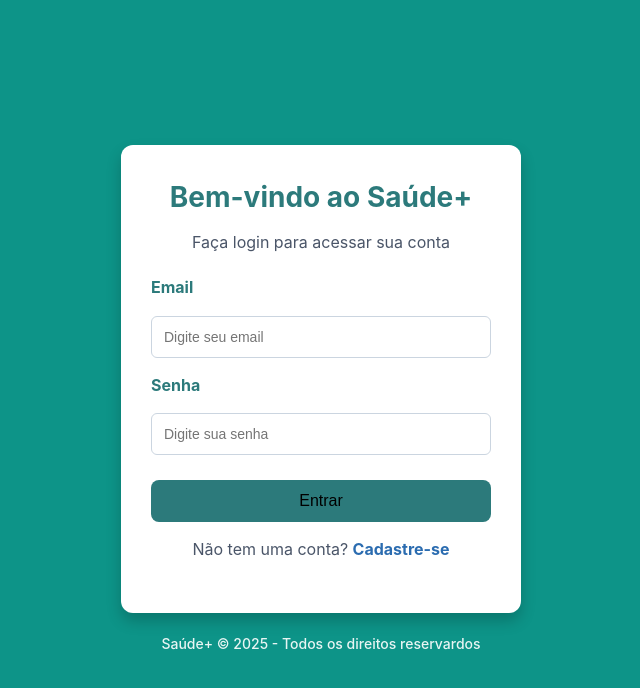
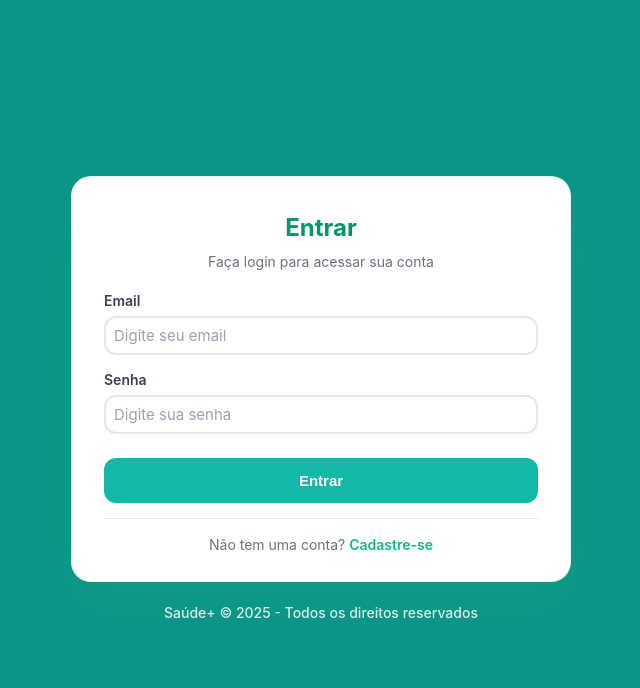
Before and after one commit to JoaoVicttor07/saude-plus-front, a React (Vite) app: page /signin in a window 1280 px wide. Shown: the top 688 px of the page, without its empty margins (319-959 px from the left). Built offline with nearby package versions, Linux system fonts and the light colour scheme.

Commit message:
style: restrutura o estilo da pagina de login

```diff
--- a/src/components/Button/index.jsx
+++ b/src/components/Button/index.jsx
@@ -4,18 +4,11 @@ function Button({
   children,
   width,
   height,
-  fontSize = "1rem",
+  fontSize,
   fontWeight,
-  color,
-  background = "#2c7a7b",
-  border = "none",
-  borderRadius = "0.5rem",
-  hoverBackground = "#285e61",
-  hoverColor,
-  disabledBackground = "#b2dfdb",
-  disabledColor = "#fff",
   style = {},
   disabled,
+  className = "",
   ...props
 }) {
   const [isHovered, setIsHovered] = useState(false);
@@ -31,31 +24,19 @@ function Button({
     height,
     fontSize,
     fontWeight,
-    color: isBtnDisabled
-      ? disabledColor
-      : isHovered && hoverColor
-      ? hoverColor
-      : color,
-    background: isBtnDisabled
-      ? disabledBackground
-      : isHovered && hoverBackground
-      ? hoverBackground
-      : background,
-    border,
-    borderRadius,
-    padding: "0.75rem 1.5rem",
     cursor: isBtnDisabled ? "not-allowed" : "pointer",
-    opacity: isBtnDisabled ? 0.6 : 1,
-    transition: "background 0.2s, color 0.2s, opacity 0.2s, box-shadow 0.2s, transform 0.2s",
-    boxShadow: isHovered
-      ? "0 4 px 16 px 0 rgba(44,122,123, 0.15)"
+    opacity: isBtnDisabled ? 0.7 : 1,
+    // Efeitos visuais leves, não sobrescrevendo cor/background do CSS
+    boxShadow: isHovered && !isBtnDisabled
+      ? "0 4px 16px 0 rgba(44,122,123, 0.15)"
       : "none",
-    transform: isHovered ? "translateY(-2px)" : "none",
+    transform: isHovered && !isBtnDisabled ? "translateY(-2px)" : "none",
     ...style,
   };
 
   return (
     <button
+      className={className}
       style={customStyle}
       onMouseEnter={() => setIsHovered(true)}
       onMouseLeave={() => setIsHovered(false)}
--- a/src/components/footer/index.jsx
+++ b/src/components/footer/index.jsx
@@ -3,7 +3,7 @@ import "./style.css";
 function Footer() {
   return (
     <footer className="footer-component">
-      <span>Saúde+ &copy; 2025 - Todos os direitos reservardos</span>
+      <span>Saúde+ &copy; 2025 - Todos os direitos reservados</span>
     </footer>
   );
 }
--- a/src/pages/Auth/Signin/index.jsx
+++ b/src/pages/Auth/Signin/index.jsx
@@ -3,8 +3,8 @@ import { useNavigate } from "react-router-dom";
 import Input from "../../../components/Input";
 import Button from "../../../components/Button";
 import Link from "../../../components/Link";
-import Footer from "../../../components/footer"
-import "./style.css";
+import Footer from "../../../components/footer";
+import "./style.css"; // Importa o CSS exclusivo da página de login
 
 function Signin() {
   const [email, setEmail] = useState("");
@@ -20,19 +20,22 @@ function Signin() {
     } else if (email === "admin@admin.com" && password === "1") {
       navigate("/admin/dashboard");
     } else if (email === "doctor@doctor.com" && password === "1") {
-      navigate("/doctor/dashboard"); // Redireciona para o dashboard do médico
+      navigate("/doctor/dashboard");
     } else {
       setErro("Usuário ou senha inválidos");
     }
   };
 
   return (
-    <div className="main-container">
-      <div className="signin-container">
-        <h1>Bem-vindo ao Saúde+</h1>
-        <p>Faça login para acessar sua conta</p>
-        <form className="signin-form" onSubmit={handleSubmit}>
-          <label htmlFor="email">Email</label>
+    <div className="login-container">
+      <div className="login-card">
+        <div className="form-header">
+          <h1 className="form-title">Entrar</h1>
+          <p className="form-subtitle">Faça login para acessar sua conta</p>
+        </div>
+        <form className="login-form" onSubmit={handleSubmit}>
+          <div className="form-group">
+            <label htmlFor="email" className="form-label">Email</label>
             <Input
               type="email"
               id="email"
@@ -40,9 +43,11 @@ function Signin() {
               value={email}
               onChange={(e) => setEmail(e.target.value)}
               required
+              className="form-input"
             />
-
-          <label htmlFor="password">Senha</label>
+          </div>
+          <div className="form-group">
+            <label htmlFor="password" className="form-label">Senha</label>
             <Input
               type="password"
               id="password"
@@ -50,18 +55,17 @@ function Signin() {
               value={password}
               onChange={(e) => setPassword(e.target.value)}
               required
+              className="form-input"
             />
-
-          <Button
-            style={{ marginTop: '10px' }}
-          >
+          </div>
+          <Button className="btn-primary" style={{ marginTop: '10px' }}>
             Entrar
           </Button>
         </form>
-        {erro && <p style={{ color: "red" }}>{erro}</p>}
-        <p className="register-link">
+        {erro && <p className="error-message" style={{ textAlign: "center" }}>{erro}</p>}
+        <div className="login-link">
           Não tem uma conta? <Link href="/signup">Cadastre-se</Link>
-        </p>
+        </div>
       </div>
       <Footer />
     </div>
--- a/src/pages/Auth/Signin/style.css
+++ b/src/pages/Auth/Signin/style.css
@@ -1,95 +1,170 @@
-/* body {
-  background: linear-gradient(135deg, #2c7a7b, #38b2ac);
-  height: 100vh;
-  color: #ffffff;
-} */
-
-.main-container {
+.login-container {
   min-height: 100vh;
-  width: 100vw;
   display: flex;
   flex-direction: column;
   align-items: center;
   justify-content: center;
+  padding: 20px;
 }
 
-.signin-container {
-    width: 100%;
-    max-width: 400px;
-    padding: 30px;
-    background-color: #ffffff;
-    border-radius: 12px;
-    box-shadow: 0 8px 15px rgba(0, 0, 0, 0.2);
-    text-align: center;
-    color: #2c7a7b;
+.login-card {
+  background: white;
+  border-radius: 20px;
+  box-shadow: 0 25px 50px rgba(16, 185, 129, 0.2);
+  padding: 32px 32px 24px 32px;
+  width: 100%;
+  max-width: 500px;
+  position: relative;
+  border: 1px solid rgba(16, 185, 129, 0.1);
+  backdrop-filter: blur(10px);
 }
 
-.signin-container h1 {
-    font-size: 28px;
-    font-weight: bold;
-    margin-bottom: 10px;
+.form-header {
+  text-align: center;
+  margin-bottom: 1rem;
 }
 
-.signin-container p {
-    font-size: 16px;
-    margin-bottom: 20px;
-    color: #4a5568;
+.form-title {
+  color: #1f2937;
+  font-size: 28px;
+  font-weight: 700;
+  margin-bottom: 4px;
+  background: linear-gradient(135deg, #10b981 0%, #059669 50%, #047857 100%);
+  -webkit-background-clip: text;
+  -webkit-text-fill-color: transparent;
+  background-clip: text;
 }
 
-.signin-form {
-    display: flex;
-    flex-direction: column;
-    gap: 15px;
+.form-subtitle {
+  color: #6b7280;
+  font-size: 15px;
+  font-weight: 400;
 }
 
-.signin-form label {
-    text-align: left;
-    font-weight: bold;
-    color: #2c7a7b;
+.login-form {
+  display: flex;
+  flex-direction: column;
+  gap: 14px;
 }
 
-.signin-form input {
-    padding: 12px;
-    border: 1px solid #cbd5e0;
-    border-radius: 6px;
-    font-size: 14px;
-    transition: border-color 0.3s ease;
+.form-group {
+  display: flex;
+  flex-direction: column;
 }
 
-.signin-form input:focus {
-    border-color: #38b2ac;
-    outline: none;
-    box-shadow: 0 0 5px rgba(56, 178, 172, 0.5);
+.form-label {
+  color: #374151;
+  font-weight: 600;
+  margin-bottom: 4px;
+  font-size: 14px;
 }
 
-.custom-button {
-    background-color: #2c7a7b;
-    color: #ffffff;
-    padding: 12px;
-    border: none;
-    border-radius: 6px;
-    cursor: pointer;
-    font-size: 16px;
-    transition: background-color 0.3s ease;
+.form-input {
+  padding: 10px 10px;
+  border: 2px solid #e5e7eb;
+  border-radius: 12px;
+  font-size: 15px;
+  transition: all 0.3s ease;
+  background: white;
+  color: #374151;
+  font-family: inherit;
 }
 
-.custom-button:hover {
-    background-color: #285e61;
+.form-input:focus {
+  outline: none;
+  border-color: #10b981;
+  box-shadow: 0 0 0 4px rgba(16, 185, 129, 0.1);
 }
 
-.forgot-password a {
-    color: #2b6cb0;
-    text-decoration: none;
-    font-weight: bold;
-}
-.register-link {
-    margin-top: 15px;
-    font-size: 14px;
-    color: #2c7a7b;
+.btn-primary {
+  background: linear-gradient(135deg, #10b981 0%, #059669 50%, #047857 100%);
+  color: white;
+  border: none;
+  padding: 14px 0;
+  border-radius: 12px;
+  font-size: 15px;
+  font-weight: 600;
+  cursor: pointer;
+  transition: all 0.3s ease;
+  margin-top: 10px;
+  position: relative;
+  overflow: hidden;
+  display: flex;
+  align-items: center;
+  justify-content: center;
+  gap: 8px;
+  min-height: 38px;
+  box-shadow: 0 4px 15px rgba(16, 185, 129, 0.3);
 }
 
-.register-link a {
-    color: #2b6cb0;
-    text-decoration: none;
-    font-weight: bold;
+.btn-primary:hover:not(:disabled) {
+  transform: translateY(-2px);
+  box-shadow: 0 8px 25px rgba(16, 185, 129, 0.4);
+  background: linear-gradient(135deg, #059669 0%, #047857 50%, #065f46 100%);
 }
+
+.btn-primary:active:not(:disabled) {
+  transform: translateY(0);
+}
+
+.btn-primary:disabled {
+  cursor: not-allowed;
+  opacity: 0.7;
+}
+
+.btn-primary.loading {
+  pointer-events: none;
+}
+
+/* .btn-primary {
+  background: linear-gradient(135deg, #10b981 0%, #059669 50%, #047857 100%);
+  color: white;
+  border: none;
+  padding: 14px 0;
+  border-radius: 12px;
+  font-size: 16px;
+  font-weight: 600;
+  cursor: pointer;
+  transition: all 0.3s ease;
+  margin-top: 10px;
+  min-height: 38px;
+  box-shadow: 0 4px 15px rgba(16, 185, 129, 0.3);
+  display: flex;
+  align-items: center;
+  justify-content: center;
+}
+
+.btn-primary:hover:not(:disabled) {
+  background: linear-gradient(135deg, #059669 0%, #047857 50%, #065f46 100%);
+} */
+
+.login-link {
+  text-align: center;
+  margin-top: 15px;
+  padding-top: 15px;
+  border-top: 1px solid #e5e7eb;
+  color: #6b7280;
+  font-size: 14px;
+}
+
+.login-link a {
+  color: #10b981;
+  text-decoration: none;
+  font-weight: 600;
+  transition: color 0.3s ease;
+}
+
+.login-link a:hover {
+  color: #059669;
+  text-decoration: underline;
+}
+
+@media (max-width: 480px) {
+  .login-card {
+    padding: 18px 6px;
+    border-radius: 14px;
+  }
+  .form-title {
+    font-size: 22px;
+  }
+}
```
Lines whose indentation alone changed are shown as unchanged.
